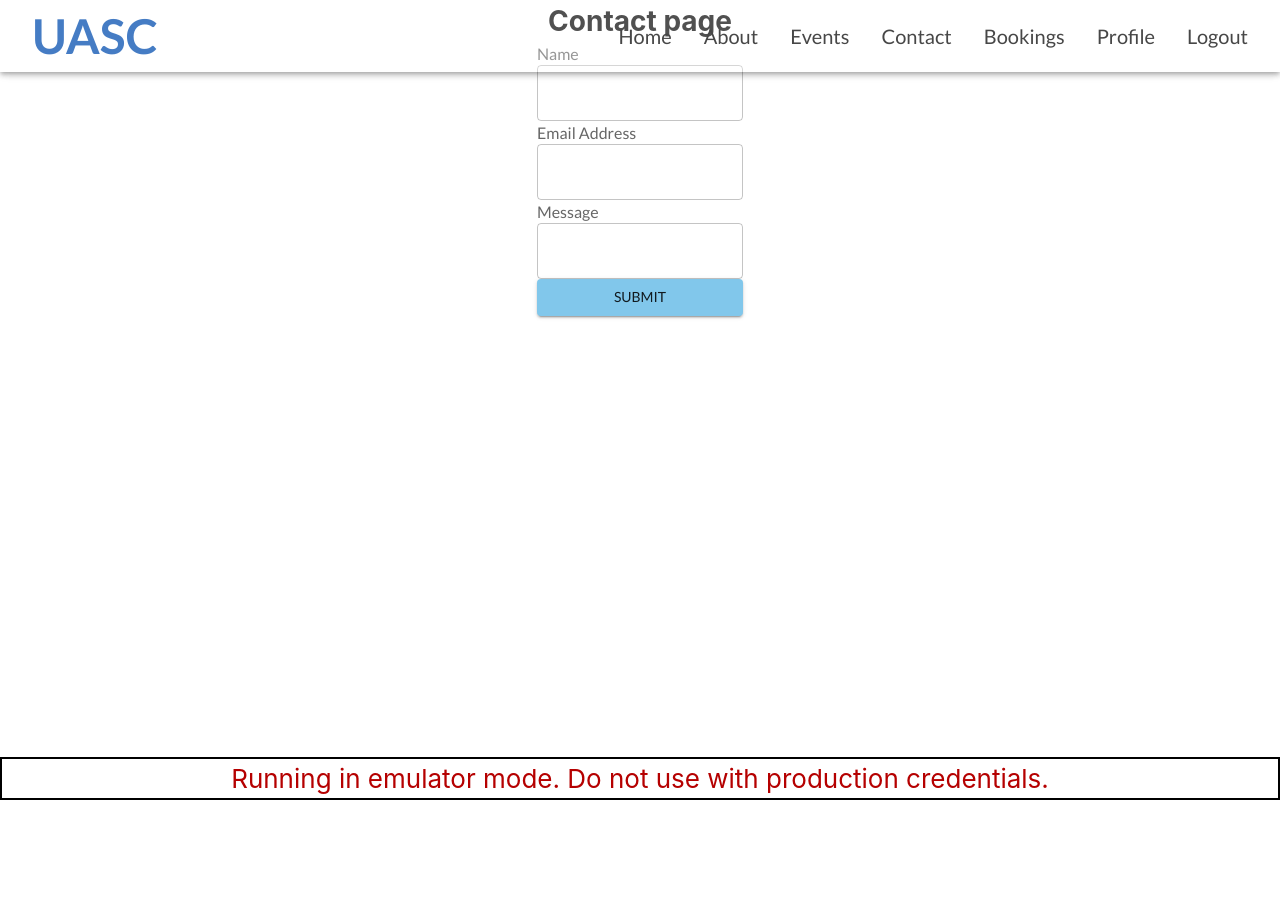
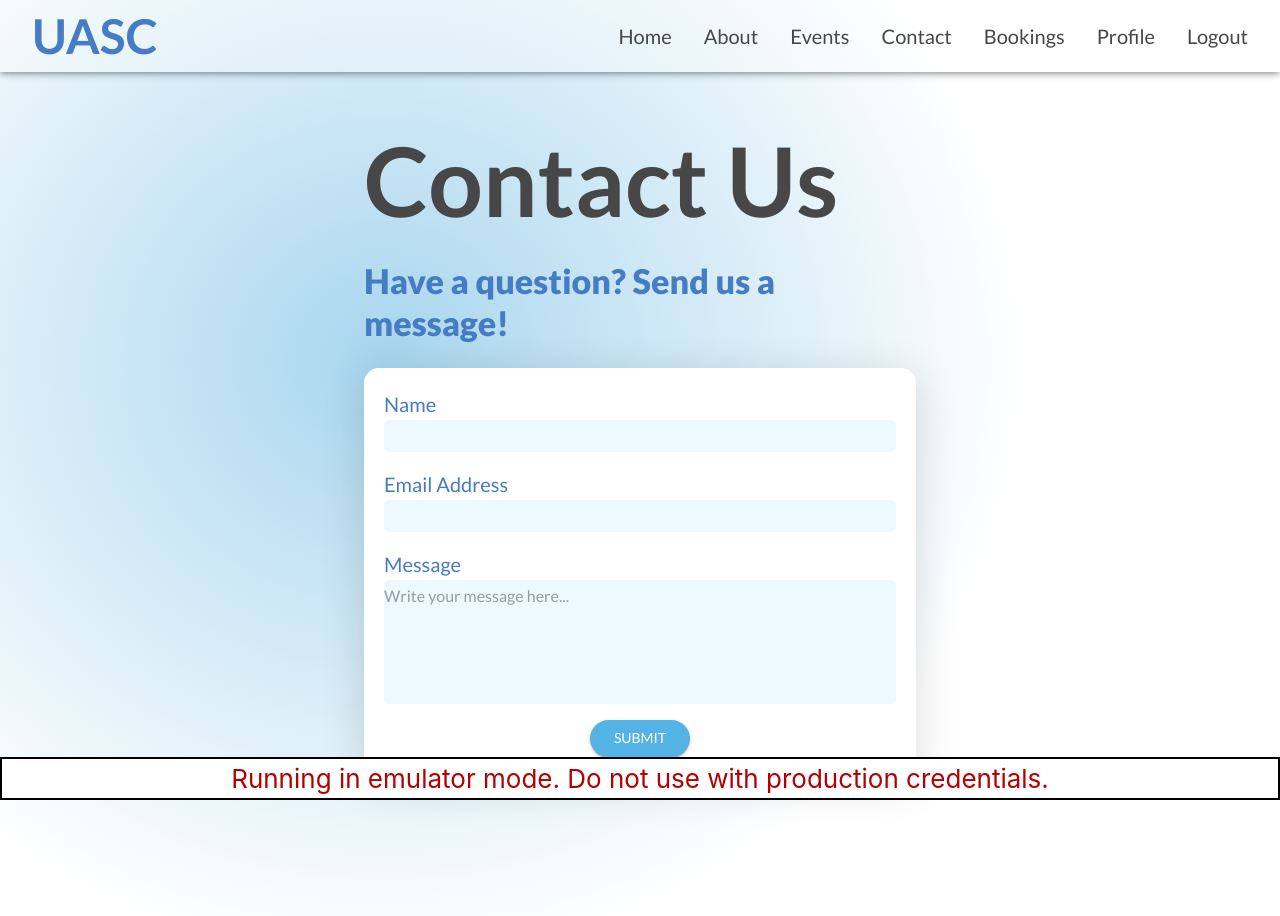
Before and after one commit to UoaWDCC/uasc-web, a React (Create React App) app in the folder frontend/: page /contact in a window 1280 px wide. Shown: the top 916 px of the page. Before the commit the page ends 800 px from the top, so only its background shows below. Built offline with nearby package versions, Linux system fonts and the light colour scheme.

Commit message:
Updated Contact Page

```diff
--- a/frontend/src/components/ContactForm.js
+++ b/frontend/src/components/ContactForm.js
@@ -1,5 +1,5 @@
 import React from "react"
-import { Button, FormControl, FormLabel, TextField } from "@mui/material"
+import { Button, TextField, Typography, Stack } from "@mui/material"
 
 const ContactForm = () => {
   const handleSubmit = () => {
@@ -7,19 +7,100 @@ const ContactForm = () => {
   }
 
   return (
-    <form onSubmit={handleSubmit}>
-      <FormControl>
-        <FormLabel style={{ textAlign: "left" }}>Name</FormLabel>
-        <TextField required></TextField>
-        <FormLabel style={{ textAlign: "left" }}>Email Address</FormLabel>
-        <TextField required></TextField>
-        <FormLabel style={{ textAlign: "left" }}>Message</FormLabel>
-        <TextField multiline required></TextField>
-        <Button type="submit" variant="contained">
-          Submit
-        </Button>
-      </FormControl>
-    </form>
+    <div
+      style={{
+        backgroundColor: "white",
+        padding: "20px",
+        borderRadius: "15px",
+        boxShadow: "0px 8px 44px 0px rgba(0, 0, 0, 0.14)",
+      }}
+    >
+      <form onSubmit={handleSubmit}>
+        <Stack spacing={2}>
+          <Stack>
+            <Typography variant="h6" align="left" color="#457CC3">
+              Name
+            </Typography>
+            <TextField
+              variant="standard"
+              required
+              sx={{ backgroundColor: "#EDF8FF" }}
+              InputProps={{
+                disableUnderline: true,
+              }}
+              style={{
+                width: "100%",
+                background: "#EDF8FF",
+                "&:hover": {
+                  borderColor: "transparent",
+                },
+                borderRadius: "5px",
+              }}
+            />
+          </Stack>
+          <Stack>
+            <Typography variant="h6" align="left" color="#457CC3">
+              Email Address
+            </Typography>
+            <TextField
+              variant="standard"
+              required
+              sx={{ backgroundColor: "#EDF8FF" }}
+              InputProps={{
+                disableUnderline: true,
+              }}
+              style={{
+                width: "100%",
+                background: "#EDF8FF",
+                "&:hover": {
+                  borderColor: "transparent",
+                },
+                borderRadius: "5px",
+              }}
+            />
+          </Stack>
+          <Stack>
+            <Typography variant="h6" align="left" color="#457CC3">
+              Message
+            </Typography>
+            <TextField
+              variant="standard"
+              multiline
+              rows={5}
+              placeholder="Write your message here..."
+              // onChange={(e) => setRequestMessage(e.target.value)}
+              InputProps={{
+                disableUnderline: true,
+              }}
+              style={{
+                width: "100%",
+                background: "#EDF8FF",
+                "&:hover": {
+                  borderColor: "transparent",
+                },
+                borderRadius: "5px",
+              }}
+              required
+            />
+          </Stack>
+          <Stack justifyContent="center" alignItems="center">
+            <Button
+              type="submit"
+              variant="contained"
+              color="buttonPrimary"
+              sx={{
+                borderRadius: "100px",
+                paddingX: "24px",
+                textTransform: "none",
+                width: "fit-content",
+              }}
+            >
+              SUBMIT
+            </Button>
+          </Stack>
+        </Stack>
+      </form>
+    </div>
   )
 }
 
--- a/frontend/src/pages/Contact.js
+++ b/frontend/src/pages/Contact.js
@@ -1,11 +1,39 @@
 import React from "react"
 import ContactForm from "../components/ContactForm"
+import { Typography, Stack, Container } from "@mui/material"
 
 const Contact = () => {
   return (
-    <div>
-      <h1> Contact page</h1>
-      <ContactForm />
+    <div
+      style={{
+        backgroundColor: "#f4f4f4",
+        height: "150%",
+        width: "100%",
+        backgroundImage:
+          "radial-gradient(ellipse 50% 50% at 30% 30%, #81c7ebaa, #ffffff)",
+      }}
+    >
+      <Container maxWidth="sm">
+        <Stack spacing={3} sx={{ paddingTop: "124px" }}>
+          <Typography
+            variant="h1"
+            align="left"
+            color="#474747"
+            sx={{ fontWeight: "bold" }}
+          >
+            Contact Us
+          </Typography>
+          <Typography
+            variant="h4"
+            align="left"
+            color="#457CC3"
+            sx={{ fontWeight: "900" }}
+          >
+            Have a question? Send us a message!
+          </Typography>
+          <ContactForm />
+        </Stack>
+      </Container>
     </div>
   )
 }
```
